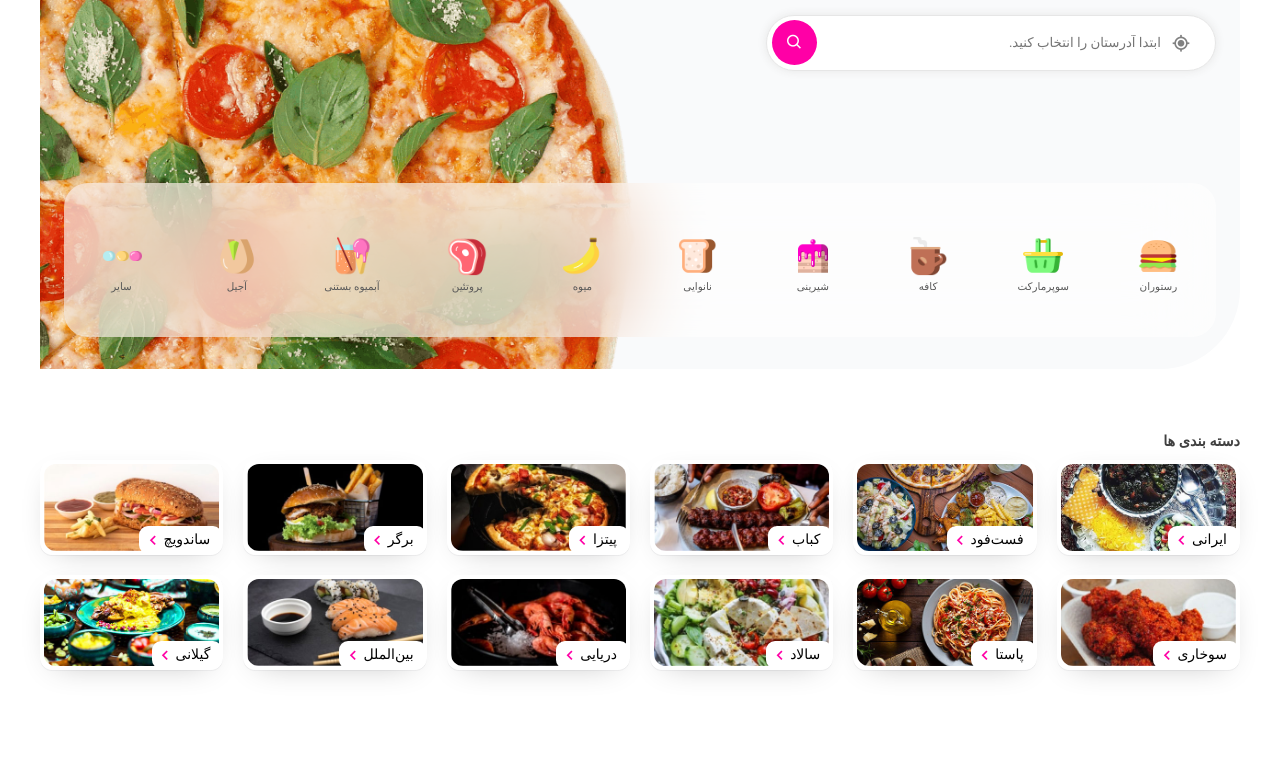
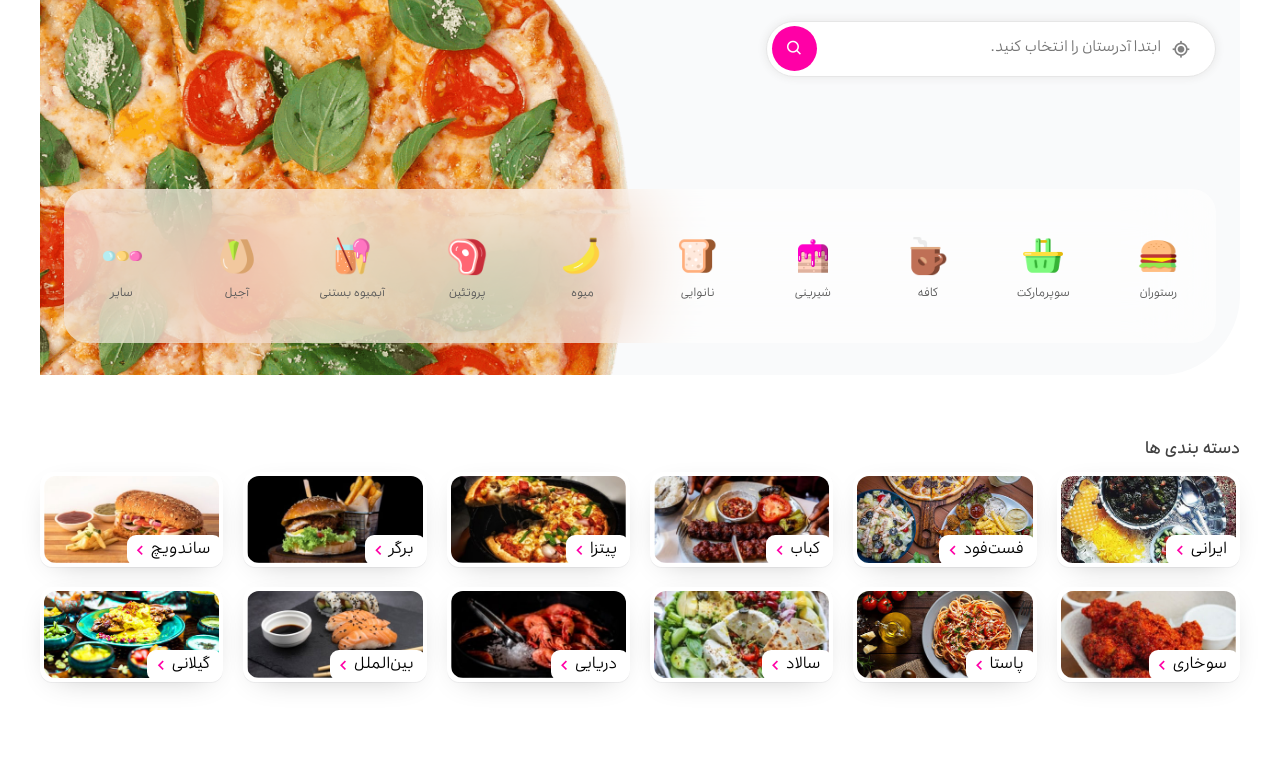
Before and after one commit to rtm200/snappfood, a plain HTML site: page index.html in a window 1280 px wide. Shown: the part 376-1160 px from the top of the page. Drawn offline with nearby package versions, Linux system fonts and the light colour scheme; the site is published under a folder, as on GitHub Pages, so addresses that start at the root find nothing.

Commit message:
Update styles.css

```diff
--- a/styles.css
+++ b/styles.css
@@ -1,11 +1,11 @@
 @font-face {
     font-family: SnappWeb-regular;
-    src: url('/fonts/SnappWeb2.0-Regular.woff');
+    src: url('fonts/SnappWeb2.0-Regular.woff');
 }
 
 @font-face {
     font-family: SnappWeb-bold;
-    src: url('/fonts/SnappWeb2.0-Bold.woff');
+    src: url('fonts/SnappWeb2.0-Bold.woff');
 }
 
 body::-webkit-scrollbar {
```
